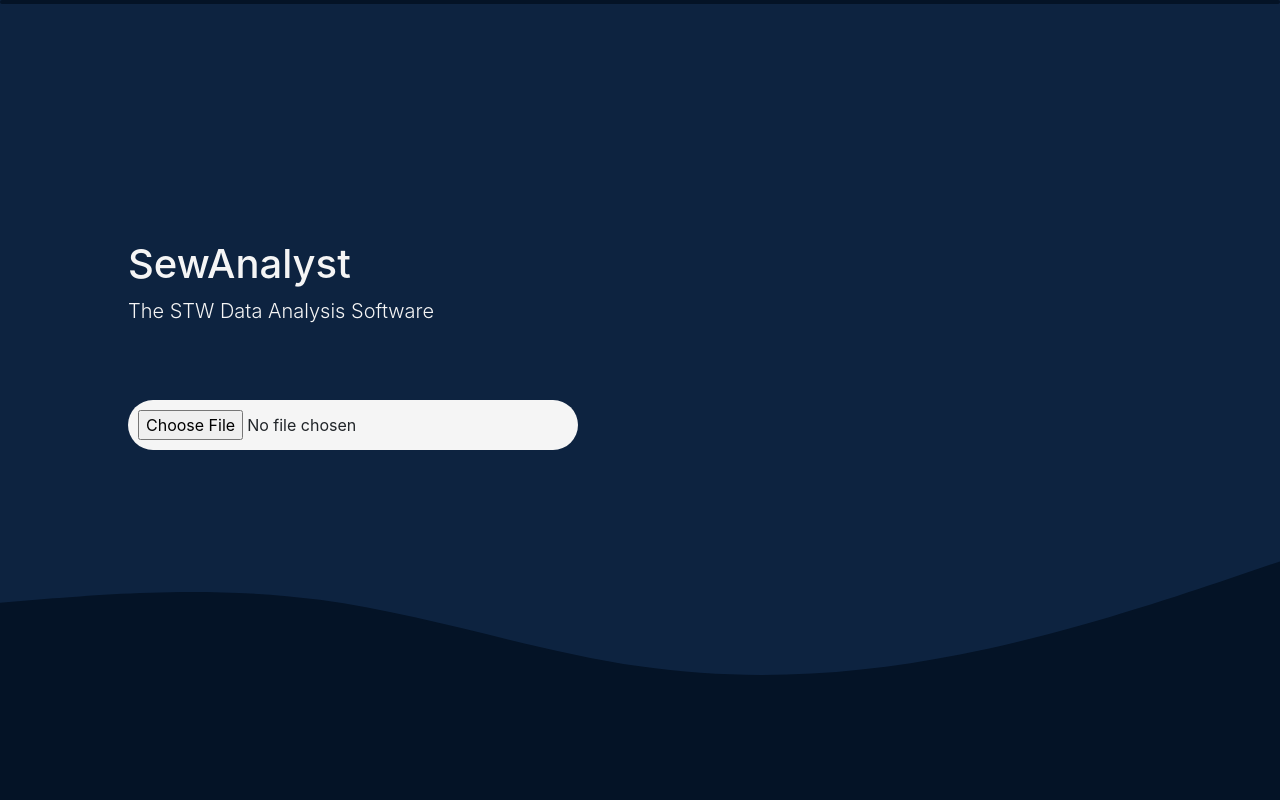
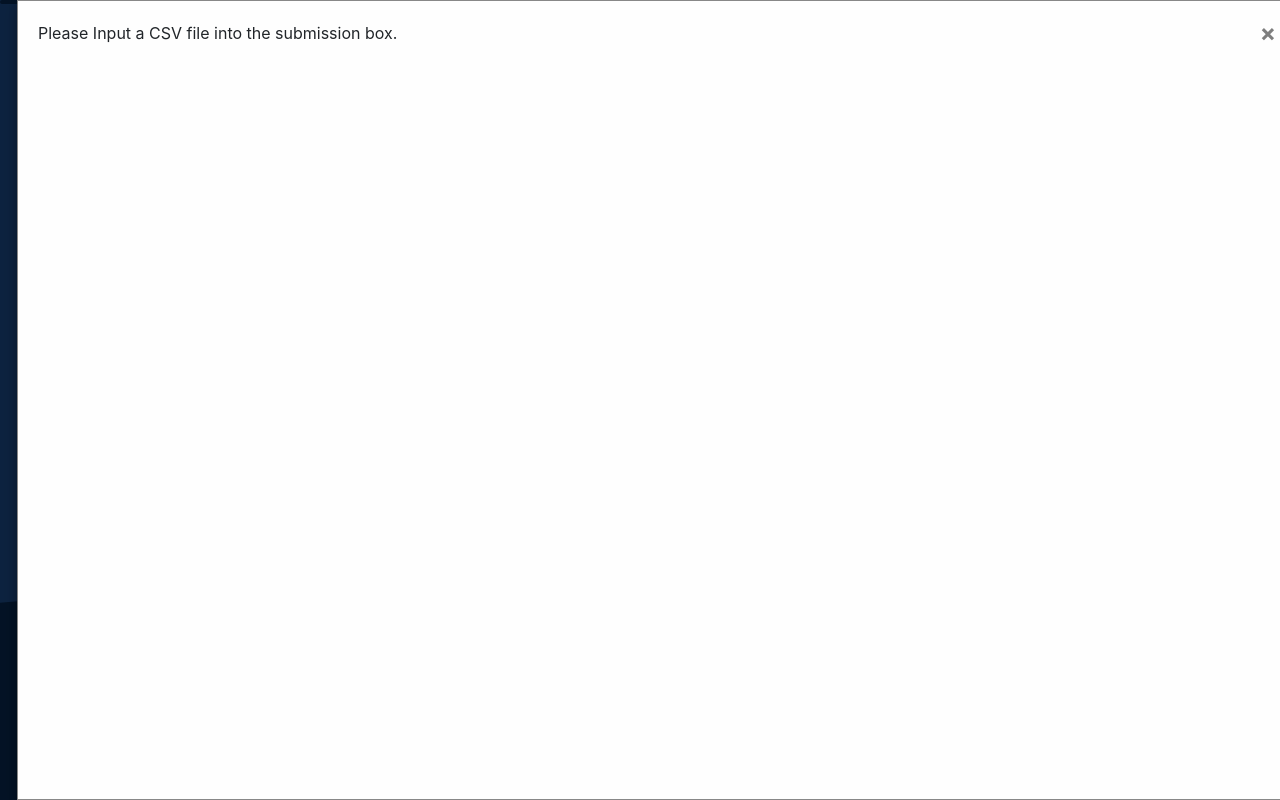
Before and after one commit to jbazel/SewAnalyst, a Flask app: page / in a window 1280 px wide. Run offline with Flask 2, Linux system fonts and the light colour scheme; some libraries are stand-ins or nearby versions.

Commit message:
added help button

```diff
--- a/static/style.css
+++ b/static/style.css
@@ -14,14 +14,35 @@ svg {overflow: hidden;
     width: 100%;
     height: auto;}
 
-
-
 body{
     border: 2px solid #041326;
     border-radius: 5px;
     align-content: center;
     align-items: center;
 }
+
+.helpContent {
+  position: absolute;
+  background-color: #fefefe;
+  margin: auto;
+    z-index: 3;
+  padding: 20px;
+  border: 1px solid #888;
+  width: 100%;
+    height: 100%;
+  bottom: 0;
+  box-shadow: 0 4px 8px 0 rgba(0,0,0,0.2),0 6px 20px 0 rgba(0,0,0,0.19);
+  animation-name: animatetop;
+  animation-duration: 0.4s
+}
+
+.help-body {padding: 2px 16px;}
+
+@keyframes animatetop {
+  from {top: -300px; opacity: 0}
+  to {top: 0; opacity: 1}
+}
+
 
 .lead{
     color: whitesmoke;
@@ -32,6 +53,29 @@ body{
     left: 10%;
     top: 30%;
 }
+
+.help{
+    z-index: 3;
+    position: absolute;
+    left: 35%;
+    top: 51%;
+}
+
+
+.close {
+  color: white;
+  float: right;
+  font-size: 28px;
+  font-weight: bold;
+}
+
+.close:hover,
+.close:focus {
+  color: #000;
+  text-decoration: none;
+  cursor: pointer;
+}
+
 
 h1{
     font-size: 150px;
@@ -54,7 +98,6 @@ form{
     height: 50px;
     border-radius: 50px;
     background: whitesmoke;
-
 }
 
 
--- a/templates/index.html
+++ b/templates/index.html
@@ -22,6 +22,17 @@
                 <input type="file" name="csv file"  placeholder="csv file" value="{{ request.form['csv data'] }}">
             </form>
         </div>
+        <button id = "helpButton" class = "help">Help</button>
+            <div id = "helper">
+                <div class = "helpContent">
+                    <span class = "close">
+                        &times;
+                    </span>
+                    <div class = "helpBody">
+                        Please Input a CSV file into the submission box.
+                    </div>
+                </div>
+            </div>
     </div>
 </div>
 <!-- WAVE SVG -->
@@ -65,6 +76,33 @@ setInterval(function(previous){
 }, 2000);
 
 
+// Get the modal
+let help = document.getElementById("helper");
+
+// Get the button that opens the modal
+let btn = document.getElementById("helpButton");
+
+// Get the <span> element that closes the modal
+let span = document.getElementsByClassName("close")[0];
+
+// When the user clicks on the button, open the modal
+btn.onclick = function() {
+  help.style.display = "block";
+}
+
+// When the user clicks on <span> (x), close the modal
+span.onclick = function() {
+  help.style.display = "none";
+}
+
+// When the user clicks anywhere outside of the modal, close it
+window.onclick = function(event) {
+  if (event.target === help) {
+    help.style.display = "none";
+  }
+}
+
+
 </script>
 </body>
 
```
